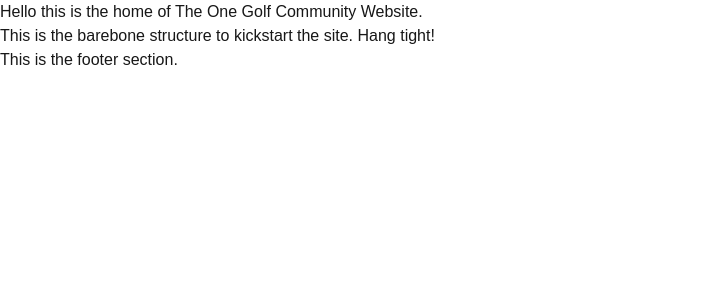
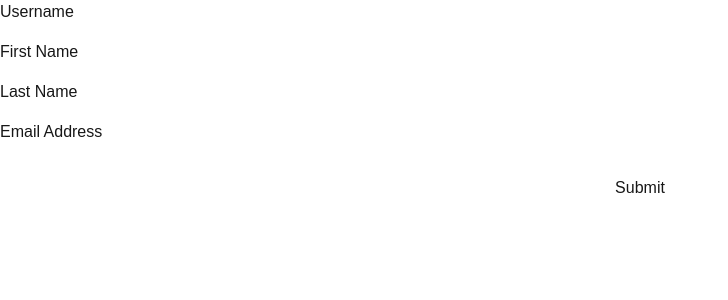
Before and after one commit to cwon07/theonegolf, a Next.js app: page / in a window 1280 px wide. Shown: the top 300 px of the page, without its empty margins (0-728 px from the left). Built offline with nearby package versions, Linux system fonts and the light colour scheme.

Commit message:
database connected, now able to create a user and information is saved on database.

```diff
--- /dev/null
+++ b/src/app/lib/database/index.ts
@@ -0,0 +1,21 @@
+
+import mongoose from "mongoose";
+
+const MONGODB_URI = process.env.MONGODB_URI;
+
+let cached = (global as any).mongoose || { conn: null, promise: null };
+
+export const connectToDatabase = async () => {
+    if(cached.conn) return cached.connect;
+
+    if(!MONGODB_URI) throw new Error('MONGODB_URI is missing');
+
+    cached.promise = cached.promise || mongoose.connect(MONGODB_URI, {
+        dbName: 'theonegolf',
+        bufferCommands: false,
+    })
+
+    cached.conn = await cached.promise;
+
+    return cached.conn;
+}
--- a/src/app/page.tsx
+++ b/src/app/page.tsx
@@ -1,19 +1,32 @@
 import Image from "next/image";
+import { createUser } from "./lib/actions/user.actions";
 
 export default function Home() {
   return (
-    <div className="grid grid-rows-[20px_1fr_20px] items-center justify-items-center min-h-screen p-8 pb-20 gap-16 sm:p-20 font-[family-name:var(--font-geist-sans)]">
-      <main className="flex flex-col gap-8 row-start-2 items-center sm:items-start">
-        <ol className="list-inside list-decimal text-sm text-center sm:text-left font-[family-name:var(--font-geist-mono)]">
-          <p className="mb-2">
-            Hello this is the home of The One Golf Community Website.
-          </p>
-          <p>This is the barebone structure to kickstart the site. Hang tight!</p>
-        </ol>
-      </main>
-      <footer className="row-start-3 flex gap-6 flex-wrap items-center justify-center">
-       This is the footer section.
-      </footer>
-    </div>
+    <form
+      action="/api/createUser"
+      method="post"
+      style={{ display: "flex", flexDirection: "column", gap: "1rem" }}
+    >
+      <div>
+        <label htmlFor="username">Username</label>
+        <input id="username" name="username" type="text" required />
+      </div>
+      <div>
+        <label htmlFor="firstName">First Name</label>
+        <input id="firstName" name="firstName" type="text" required />
+      </div>
+      <div>
+        <label htmlFor="lastName">Last Name</label>
+        <input id="lastName" name="lastName" type="text" required />
+      </div>
+      <div>
+        <label htmlFor="email">Email Address</label>
+        <input id="email" name="email" type="email" required />
+      </div>
+      <button type="submit" style={{ marginTop: "1rem" }}>
+        Submit
+      </button>
+    </form>
   );
 }
--- /dev/null
+++ b/src/pages/api/createUser.ts
@@ -0,0 +1,55 @@
+import type { NextApiRequest, NextApiResponse } from "next";
+import { connectToDatabase } from "@/app/lib/database";
+import mongoose from "mongoose";
+
+// Define the user schema
+const UserSchema = new mongoose.Schema({
+  username: { type: String, required: true },
+  firstName: { type: String, required: true },
+  lastName: { type: String, required: true },
+  email: { type: String, required: true, unique: true },
+  createdAt: { type: Date, default: Date.now },
+});
+
+// Avoid re-compiling model during hot-reloading in development
+const User = mongoose.models.User || mongoose.model("User", UserSchema);
+
+export default async function handler(
+  req: NextApiRequest,
+  res: NextApiResponse
+) {
+  if (req.method === "POST") {
+    const { username, firstName, lastName, email } = req.body;
+
+    // Validate the request body
+    if (!username || !firstName || !lastName || !email) {
+      return res.status(400).json({ error: "All fields are required" });
+    }
+
+    try {
+      // Connect to the database
+      await connectToDatabase();
+
+      // Create and save the user
+      const user = new User({ username, firstName, lastName, email });
+      const result = await user.save();
+
+      res.status(201).json({ message: "User created", data: result });
+    } catch (error: unknown) {
+      console.error("Error saving to database:", error);
+
+      if (error instanceof mongoose.Error.ValidationError) {
+        return res.status(400).json({ error: "Validation error", details: error.errors });
+      }
+
+      if (error instanceof mongoose.Error) {
+        return res.status(500).json({ error: "Database error", details: error.message });
+      }
+
+      res.status(500).json({ error: "Failed to save user" });
+    }
+  } else {
+    res.setHeader("Allow", ["POST"]);
+    res.status(405).json({ error: `Method ${req.method} not allowed` });
+  }
+}
```
Also changed, not shown: package.json (+5 -4 lines), src/app/lib/actions/user.actions.ts (added, +17 -0 lines), src/app/lib/database/models/event.model.ts (added, +19 -0 lines), src/app/lib/database/models/user.model.ts (added, +12 -0 lines), types/index.ts (added, +24 -0 lines), 1 other file (tests, documents, lock files or other folders).
